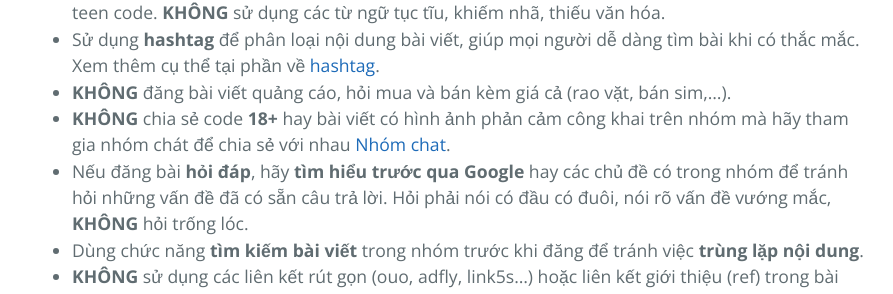
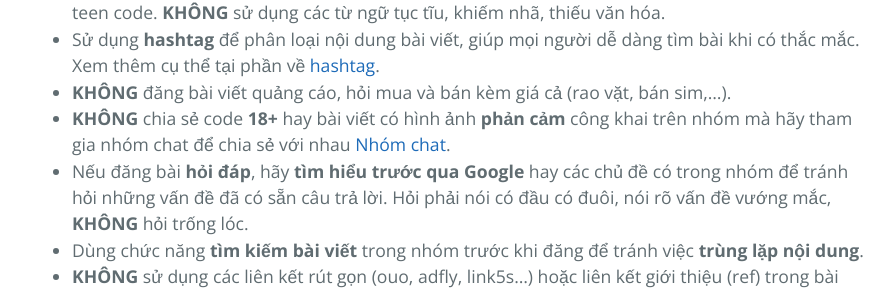
Before and after one commit to huuvinhvn/aplay, a Jekyll site: the page built from rules.md, in a window 1280 px wide and 900 px high, scrolled down 1288 px. Shown: the part 154-448 px from the top of the window, without its empty margins (192-1085 px from the left). Built offline with Jekyll 4.4.1, drawn with Linux system fonts in a browser that asks for light colours; our own code applies the rules of GitHub Pages for plain Markdown files.

Commit message:
Update rules.md

```diff
--- a/rules.md
+++ b/rules.md
@@ -21,7 +21,7 @@ Những tài khoản có dạng như sau sẽ **KHÔNG** được phép tham gia
 - Sử dụng tiếng Việt, có dấu, tránh viết tắt, viết hoa hết cả bài. Tuyệt đối **KHÔNG** được sử dụng teen code. **KHÔNG** sử dụng các từ ngữ tục tĩu, khiếm nhã, thiếu văn hóa.
 - Sử dụng **hashtag** để phân loại nội dung bài viết, giúp mọi người dễ dàng tìm bài khi có thắc mắc. Xem thêm cụ thể tại phần về [hashtag](hashtags.md).
 - **KHÔNG** đăng bài viết quảng cáo, hỏi mua và bán kèm giá cả (rao vặt, bán sim,...).
-- **KHÔNG** chia sẻ code **18+** hay bài viết có hình ảnh phản cảm công khai trên nhóm mà hãy tham gia nhóm chát để chia sẻ với nhau [Nhóm chat](https://m.me/join/AbYZz-YQvSrxdQ3I).
+- **KHÔNG** chia sẻ code **18+** hay bài viết có hình ảnh **phản cảm** công khai trên nhóm mà hãy tham gia nhóm chat để chia sẻ với nhau [Nhóm chat](https://m.me/join/AbYZz-YQvSrxdQ3I).
 - Nếu đăng bài **hỏi đáp**, hãy **tìm hiểu trước qua Google** hay các chủ đề có trong nhóm để tránh hỏi những vấn đề đã có sẵn câu trả lời. Hỏi phải nói có đầu có đuôi, nói rõ vấn đề vướng mắc, **KHÔNG** hỏi trống lóc.
 - Dùng chức năng **tìm kiếm bài viết** trong nhóm trước khi đăng để tránh việc **trùng lặp nội dung**.
 - **KHÔNG** sử dụng các liên kết rút gọn (ouo, adfly, link5s...) hoặc liên kết giới thiệu (ref) trong bài viết với mục đích kiếm lợi nhuận từ nhóm.
```
